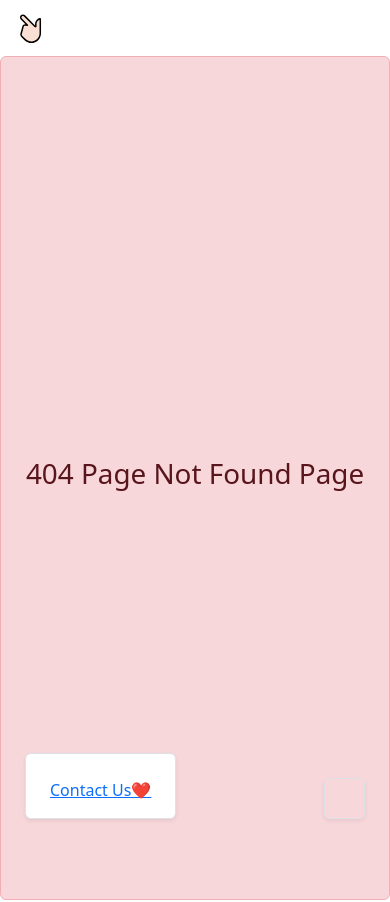
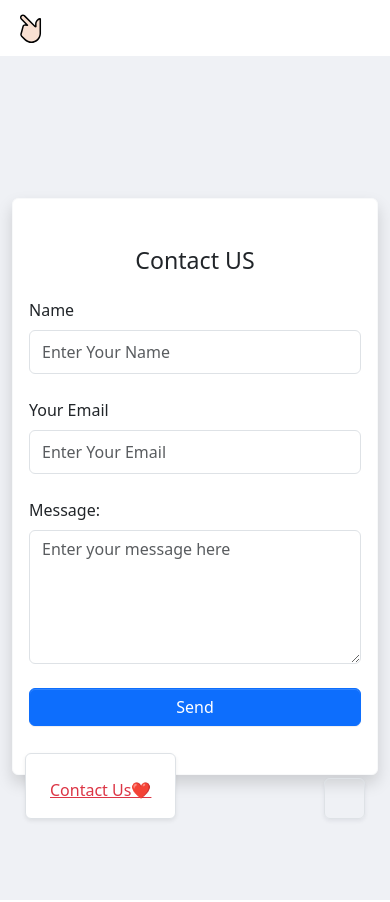
Before and after one commit to hasnaaamerr/ANGULAR--Project, an Angular app: page /ContactUs in a window 390 px wide. Shown: the top 902 px of the page. Built offline with nearby package versions, Linux system fonts and the light colour scheme.

Commit message:
contactUs

```diff
--- a/src/app/app-routing.module.ts
+++ b/src/app/app-routing.module.ts
@@ -8,6 +8,7 @@ import { SignUpComponent } from './components/sign-up/sign-up.component';
 import { SignInComponent } from './components/sign-in/sign-in.component';
 import { SingleExamComponent } from './components/single-exam/single-exam.component';
 import { ResultComponent } from './components/result/result.component';
+import { ContactUsComponent } from './components/contact-us/contact-us.component';
 
 
 const routes: Routes = [
@@ -18,6 +19,7 @@ const routes: Routes = [
   { path: 'About', component: AboutUsComponent },
   { path: 'SignUp', component: SignUpComponent },
   { path: 'SignIn', component: SignInComponent },
+  { path: 'ContactUs', component: ContactUsComponent },
   { path: 'exam/:id', component: SingleExamComponent },
   { path: 'exam/result/:id', component: ResultComponent },
   { path: '**', component: NotFoundComponent } // 404 not found with any wrong url
--- a/src/app/app.component.html
+++ b/src/app/app.component.html
@@ -1,6 +1,3 @@
 <app-nav></app-nav>
 <router-outlet></router-outlet>
 <app-footer></app-footer>
-
-
-<!-- <app-apout-us></app-apout-us> -->
--- a/src/app/app.module.ts
+++ b/src/app/app.module.ts
@@ -17,6 +17,8 @@ import { SignInComponent } from './components/sign-in/sign-in.component';
 import { SingleExamComponent } from './components/single-exam/single-exam.component';
 import { ResultComponent } from './components/result/result.component';
 import { AboutUsComponent } from './components/about-us/about-us.component';
+import { ContactUsComponent } from './components/contact-us/contact-us.component';
+
 
 
 @NgModule({
@@ -31,7 +33,9 @@ import { AboutUsComponent } from './components/about-us/about-us.component';
     SignInComponent,
     SingleExamComponent,
     ResultComponent,
-    AboutUsComponent
+    AboutUsComponent,
+    ContactUsComponent
+
   ],
   imports: [
     BrowserModule,
--- /dev/null
+++ b/src/app/components/contact-us/contact-us.component.html
@@ -0,0 +1,72 @@
+<section class="min-vh-100 d-flex align-items-center bg-soft">
+  <div class="container">
+    <div class="row justify-content-center">
+      <div class="col-12">
+        <div class="signin-inner mt-3 mt-lg-0 bg-white shadow border rounded border-light w-100">
+          <div class="row gx-0 align-items-center justify-content-between">
+            <div class="col-12 col-lg-5 d-none d-lg-block rounded-left bg-secondary">
+              <img src="https://media.istockphoto.com/id/1156404259/vector/contact-us-3d-speech-bubble-sign.jpg?s=612x612&w=0&k=20&c=NN3bHQLSRzZF4a6UY9kH-C10J57CSG79HzpAZtR8bBg=" alt="login image" />
+            </div>
+            <div class="col-12 col-lg-7 px-3 py-5 px-sm-5 px-md-6">
+              <div class="text-center text-md-center mb-4 mt-md-0">
+                <h1 class="mb-0 h3">Contact US</h1>
+              </div>
+
+              <div *ngIf="successMessage" class="alert alert-success">
+                {{ successMessage }}
+              </div>
+
+              <div *ngIf="errorMessage" class="alert alert-danger bg-danger">
+                {{ errorMessage }}
+              </div>
+
+              <form [formGroup]="contactUsForm" (submit)="onSubmit($event)" id="mainform">
+                <!-- Form -->
+                <div class="form-group mb-4">
+                  <label for="name">Name</label>
+                  <input formControlName ="name" name="name" class="form-control" placeholder="Enter Your Name" />
+                  <ng-container *ngIf="getName.touched" >
+
+                    <span *ngIf="getName.hasError('required')" class="text-danger" >Name Is Reqiured</span>
+                    <span *ngIf="getName.hasError('minlength')" class="text-danger" >Name Must Be More Than 3 Letters</span>
+
+                   </ng-container>
+                </div>
+                <!-- End of Form -->
+                <!-- Form -->
+                <div class="form-group mb-4">
+                  <label for="email">Your Email</label>
+                  <input formControlName ="email" name="email" class="form-control" placeholder="Enter Your Email" />
+                  <ng-container *ngIf="getEmail.touched" >
+
+                    <span *ngIf="getEmail.hasError('required')" class="text-danger" >Email Is Reqiured</span>
+                    <span *ngIf="getEmail.hasError('email')" class="text-danger" >"Enter a valid email address"</span>
+
+                   </ng-container>
+                </div>
+                <!-- End of Form -->
+                <!-- Form -->
+                <div class="form-group mb-4">
+                  <label for="message">Message:</label>
+                  <textarea formControlName="message" name="message" rows="5" class="form-control" placeholder="Enter your message here"></textarea>
+                  <ng-container *ngIf="getMsg.touched">
+
+                    <span *ngIf="getMsg.hasError('required')" class="text-danger">Message is required</span>
+                    <span *ngIf="getMsg.hasError('minlength')" class="text-danger">Message must be at least 10 characters long</span>
+
+                  </ng-container>
+                </div>
+                <!-- End of Form -->
+                <button type="submit" id="frmbtn" class="btn btn-block btn-primary">
+                  Send
+                </button>
+
+
+              </form>
+            </div>
+          </div>
+        </div>
+      </div>
+    </div>
+  </div>
+</section>
--- /dev/null
+++ b/src/app/components/contact-us/contact-us.component.ts
@@ -0,0 +1,53 @@
+import { FormControl, FormGroup, Validators } from '@angular/forms';
+import { ContactUsService } from './../services/contact-us.service';
+import { Component } from '@angular/core';
+import { Route, Router } from '@angular/router';
+
+@Component({
+  selector: 'app-contact-us',
+  templateUrl: './contact-us.component.html',
+  styleUrls: ['./contact-us.component.css']
+})
+export class ContactUsComponent  {
+  /**
+   *
+   */
+  successMessage: any;
+  errorMessage: any;
+
+  contactUsForm  = new FormGroup({
+    name: new FormControl('',[Validators.required,Validators.minLength(3)]),
+    email: new FormControl('',[Validators.email,Validators.required]),
+    message: new FormControl('',[Validators.minLength(10),Validators.required])
+  })
+
+  constructor(private ContactUsService: ContactUsService) {}
+
+  get getName(){
+    return this.contactUsForm.controls.name;
+  }
+  get getEmail(){
+    return this.contactUsForm.controls.email
+  }
+  get getMsg(){
+    return this.contactUsForm.controls.message
+  }
+
+  onSubmit(e:any): void {
+    e.preventDefault();
+
+    if(this.contactUsForm.valid){
+      this.ContactUsService.addMSG(this.contactUsForm.value).subscribe({
+        next: () => {
+        this.contactUsForm.reset();
+        this.successMessage = "Your message has been sent successfully.";
+      },
+      error: (err) => {
+        this.errorMessage = "Failed to send your message. Please try again later.";
+        console.error(err);
+      }
+    });
+    }
+  }
+
+}
--- a/src/app/components/footer/footer.component.html
+++ b/src/app/components/footer/footer.component.html
@@ -1,6 +1,6 @@
 <footer class="footer py-5 pt-lg-6">
     <div class="sticky-left d-flex align-items-center bg-white p-3 pt-4 px-4 border border-soft shadow-sm rounded">
-        <a target="_blank" href="./ContactUs.html">Contact Us❤️</a>
+        <a target="_blank" routerLink="/ContactUs" routerLinkActive="text-danger" [routerLinkActiveOptions]="{exact:true}">Contact Us❤️</a>
     </div>
 
     <div class="sticky-right">
@@ -59,7 +59,7 @@
                         </a>
                     </li>
                     <li>
-                        <a target="_blank" href="./ContactUs.html">Contact Us</a>
+                        <a routerLink="/ContactUs" routerLinkActive="text-danger" [routerLinkActiveOptions]="{exact:true}">Contact Us</a>
                     </li>
                 </ul>
             </div>
--- a/src/app/components/nav/nav.component.html
+++ b/src/app/components/nav/nav.component.html
@@ -36,7 +36,10 @@
             </a>
           </li>
           <li class="nav-item">
-            <a href="./ContactUs.html" class="nav-link"> Contact Us </a>
+            <a routerLink="/ContactUs" routerLinkActive="text-danger" [routerLinkActiveOptions]="{exact:true}"
+             class="nav-link">
+              Contact Us
+             </a>
           </li>
           <li class="nav-item">
             <a [routerLink]="['/About']" [routerLinkActive]="'text-danger'" [routerLinkActiveOptions]="{ exact: true }"
--- /dev/null
+++ b/src/app/components/services/contact-us.service.ts
@@ -0,0 +1,27 @@
+import { HttpClient } from '@angular/common/http';
+import { Injectable } from '@angular/core';
+
+@Injectable({
+  providedIn: 'root'
+})
+export class ContactUsService {
+  baseURL = "https://localhost:7275/api/ContactUs"
+  constructor(private http:HttpClient) { }
+
+  getAllMSGS(){
+    return this.http.get(this.baseURL);
+  }
+  getMSGById(id:any){
+    return this.http.get(`${this.baseURL}/${id}`)
+  }
+  addMSG(msg:any){
+    return this.http.post(this.baseURL,msg)
+  }
+  deleteMSG(id:any){
+    return this.http.delete(`${this.baseURL}/${id}`)
+  }
+  editMSG(msg:any,id:any){
+    this.http.put(`${this.baseURL}/${id}`,msg)
+  }
+
+}
--- a/src/app/components/services/exam.service.ts
+++ b/src/app/components/services/exam.service.ts
@@ -14,6 +14,7 @@ export class ExamService {
   getAllProducts() {
     return this.http.get(this.baseURL);
   }
+  // exam msh product :D
   getProductById(productId: any) {
     return this.http.get(`${this.baseURL}/${productId}`);
   }
```
Also changed, not shown: package.json (+4 -4 lines), src/app/components/contact-us/contact-us.component.css (added), 1 other file (tests, documents, lock files or other folders).
